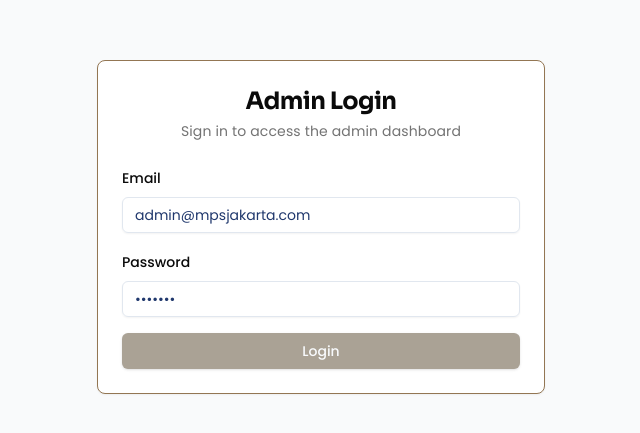
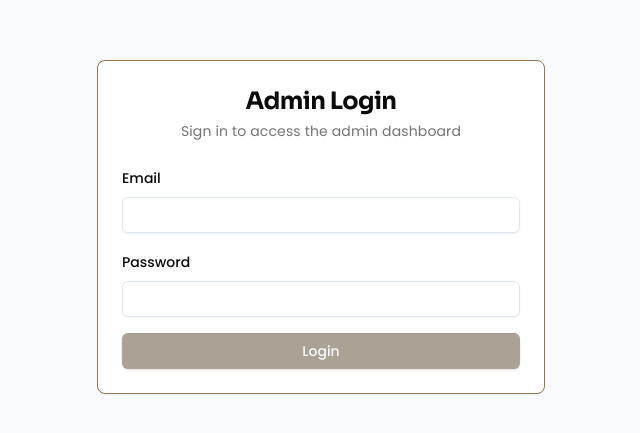
Before and after one commit to jonfry1175/ccc, a Next.js app: page /admin/login in a window 1280 px wide. Shown: the part 173-606 px from the top of the page, without its empty margins (319-959 px from the left). Built offline with nearby package versions, Linux system fonts and the light colour scheme.

Commit message:
remove input placeholder

```diff
--- a/src/app/admin/login/page.tsx
+++ b/src/app/admin/login/page.tsx
@@ -37,8 +37,8 @@ export default function LoginPage() {
   const form = useForm<FormValues>({
     resolver: zodResolver(formSchema),
     defaultValues: {
-      email: "admin@mpsjakarta.com",
-      password: "mps2025"
+      email: "",
+      password: ""
     }
   });
 
@@ -97,7 +97,6 @@ export default function LoginPage() {
                     <FormControl>
                       <Input
                         type="email"
-                        placeholder="admin@mpsjakarta.com"
                         {...field}
                       />
                     </FormControl>
```
